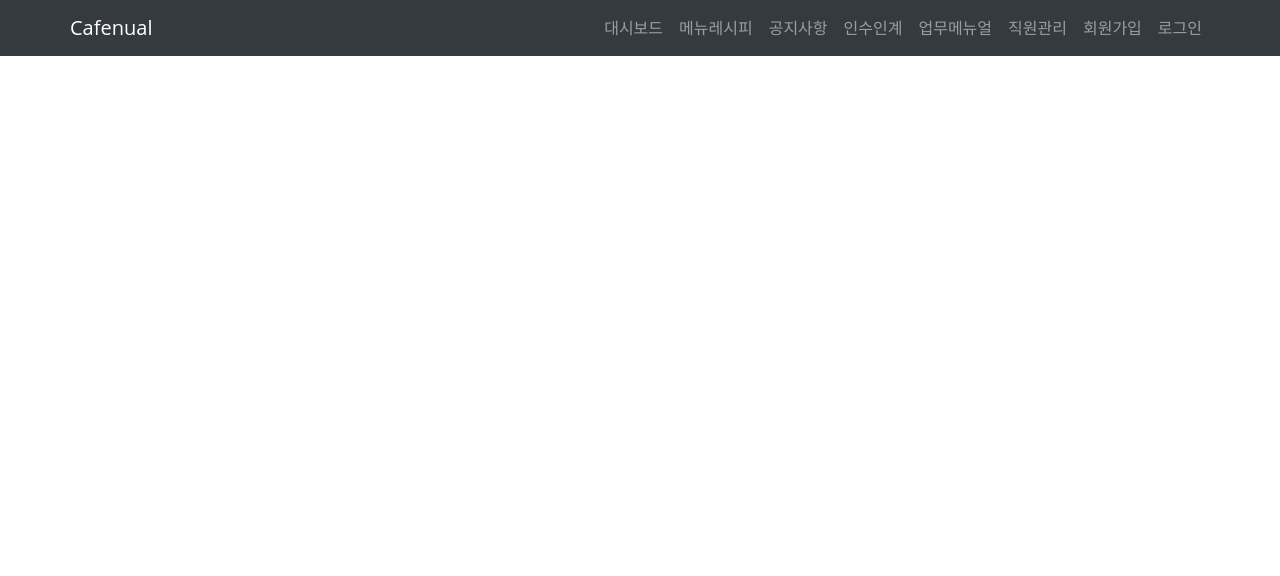
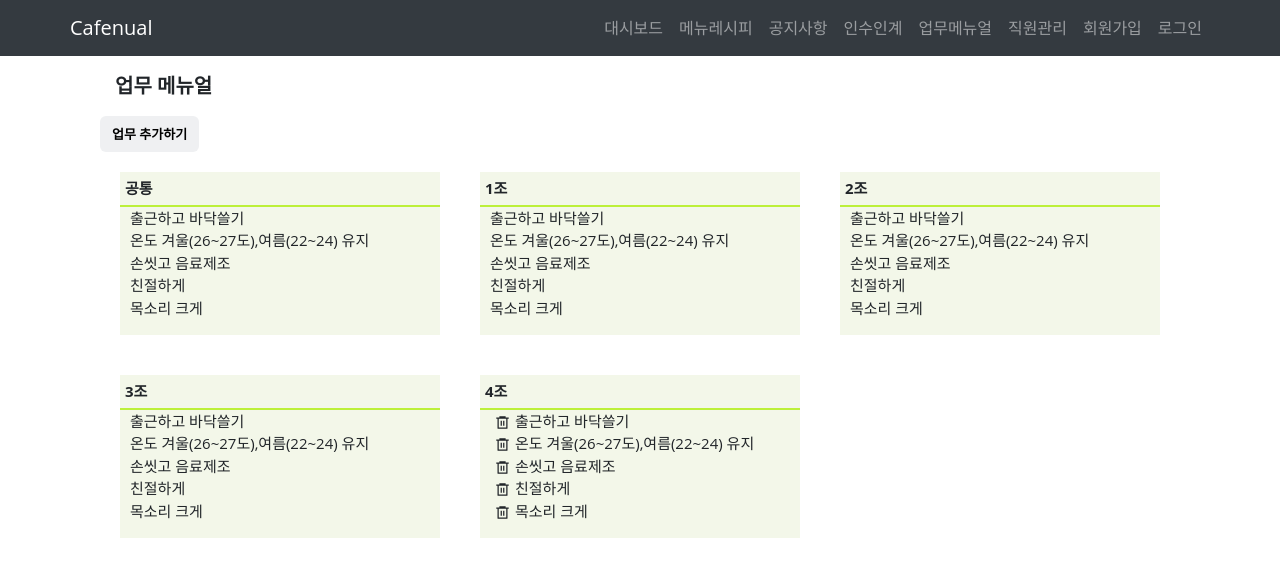
Before and after one commit to cafenual/cafenual-iziho, a React (Create React App) app in the folder cafenual-front/: page /manual in a window 1280 px wide. Shown: the top 576 px of the page. Built offline with nearby package versions, Linux system fonts and the light colour scheme.

Commit message:
Style : manual

```diff
--- a/cafenual-front/src/pages/Manual/index.js
+++ b/cafenual-front/src/pages/Manual/index.js
@@ -1,11 +1,134 @@
-import React from 'react'
+import React, { useState } from "react";
+import "./style.scss";
+import { RiDeleteBin6Line } from "react-icons/ri";
 
-function index() {
-    return (
-        <div>
+function Manual() {
+  const [open, setopen] = useState(false);
+  return (
+    <div className="manual-container">
+      <div className="title">업무 메뉴얼</div>
+      <div className="manual-buttons">
+        <div
+          className="manual-btn"
+          onClick={() => {
+            setopen(!open);
+          }}
+        >
+          업무 추가하기
+        </div>
 
+        {open === true ? (
+          <div className="add-manual">
+            <div className="info-box">
+              <div className="info-elements">파트</div>
+              <div className="ans-info">
+                <input type="text" />
+              </div>
+            </div>
+            <div className="info-box">
+              <div className="info-elements">업무 내용</div>
+              <div className="ans-info">
+                <input type="text" />
+                <div className="manual-btn">추가하기</div>
+                {/* 여기 질문 */}
+              </div>
+            </div>
+          </div>
+        ) : (
+          <></>
+        )}
+      </div>
+      <div className="manual-list">
+        <div className="todo-list">
+          <div className="todo-part">공통</div>
+          <div className="todo-task">
+            <ul>
+              <li>출근하고 바닥쓸기</li>
+              <li>온도 겨울(26~27도),여름(22~24) 유지</li>
+              <li>손씻고 음료제조</li>
+              <li>친절하게</li>
+              <li>목소리 크게</li>
+            </ul>
+          </div>
         </div>
-    )
+        <div className="todo-list">
+          <div className="todo-part">1조</div>
+          <div className="todo-task">
+            <ul>
+              <li>출근하고 바닥쓸기</li>
+              <li>온도 겨울(26~27도),여름(22~24) 유지</li>
+              <li>손씻고 음료제조</li>
+              <li>친절하게</li>
+              <li>목소리 크게</li>
+            </ul>
+          </div>
+        </div>
+        <div className="todo-list">
+          <div className="todo-part">2조</div>
+          <div className="todo-task">
+            <ul>
+              <li>출근하고 바닥쓸기</li>
+              <li>온도 겨울(26~27도),여름(22~24) 유지</li>
+              <li>손씻고 음료제조</li>
+              <li>친절하게</li>
+              <li>목소리 크게</li>
+            </ul>
+          </div>
+        </div>
+        <div className="todo-list">
+          <div className="todo-part">3조</div>
+          <div className="todo-task">
+            <ul>
+              <li>출근하고 바닥쓸기</li>
+              <li>온도 겨울(26~27도),여름(22~24) 유지</li>
+              <li>손씻고 음료제조</li>
+              <li>친절하게</li>
+              <li>목소리 크게</li>
+            </ul>
+          </div>
+        </div>
+        <div className="todo-list">
+          <div className="todo-part">
+            <div>4조</div>
+          </div>
+          <div className="todo-task">
+            <ul>
+              <li>
+                <div className="del-todo">
+                  <RiDeleteBin6Line />
+                </div>
+                출근하고 바닥쓸기
+              </li>
+              <li>
+                <div className="del-todo">
+                  <RiDeleteBin6Line />
+                </div>
+                온도 겨울(26~27도),여름(22~24) 유지
+              </li>
+              <li>
+                <div className="del-todo">
+                  <RiDeleteBin6Line />
+                </div>
+                손씻고 음료제조
+              </li>
+              <li>
+                <div className="del-todo">
+                  <RiDeleteBin6Line />
+                </div>
+                친절하게
+              </li>
+              <li>
+                <div className="del-todo">
+                  <RiDeleteBin6Line />
+                </div>
+                목소리 크게
+              </li>
+            </ul>
+          </div>
+        </div>
+      </div>
+    </div>
+  );
 }
 
-export default index
+export default Manual;
--- /dev/null
+++ b/cafenual-front/src/pages/Manual/style.scss
@@ -0,0 +1,64 @@
+.manual-container {
+  width: 1080px;
+  margin: 0 auto;
+}
+.manual-btn {
+  font-weight: 700;
+  height: 36px;
+  padding: 0 12px;
+  font-size: 13px;
+  line-height: 36px;
+  color: #000000;
+  background-color: #eff0f2;
+  border-radius: 6px;
+  text-align: center;
+  display: inline-block;
+  position: left;
+}
+.add-manual {
+  display: flex;
+  .info-box {
+    margin: 10px;
+    .manual-btn {
+      margin-left: 20px;
+    }
+    .ans-info {
+      input {
+        width: 250px;
+        height: 30px;
+      }
+    }
+  }
+}
+
+.manual-list {
+  display: flex;
+  flex-wrap: wrap;
+}
+.todo-list {
+  margin: 20px;
+  width: 320px;
+  height: auto;
+  background-color: rgb(243, 247, 233);
+  .todo-part {
+    display: flex;
+    justify-content: space-between;
+    border-bottom: 2px solid rgb(188, 240, 57);
+    font-size: 15px;
+    font-weight: bold;
+    padding: 5px;
+  }
+  .todo-task {
+    ul {
+      padding-left: 10px;
+    }
+    li {
+      display: flex;
+      font-size: 15px;
+      .del-todo {
+        cursor: pointer;
+        margin: 0 5px;
+      }
+    }
+  }
+}
```
